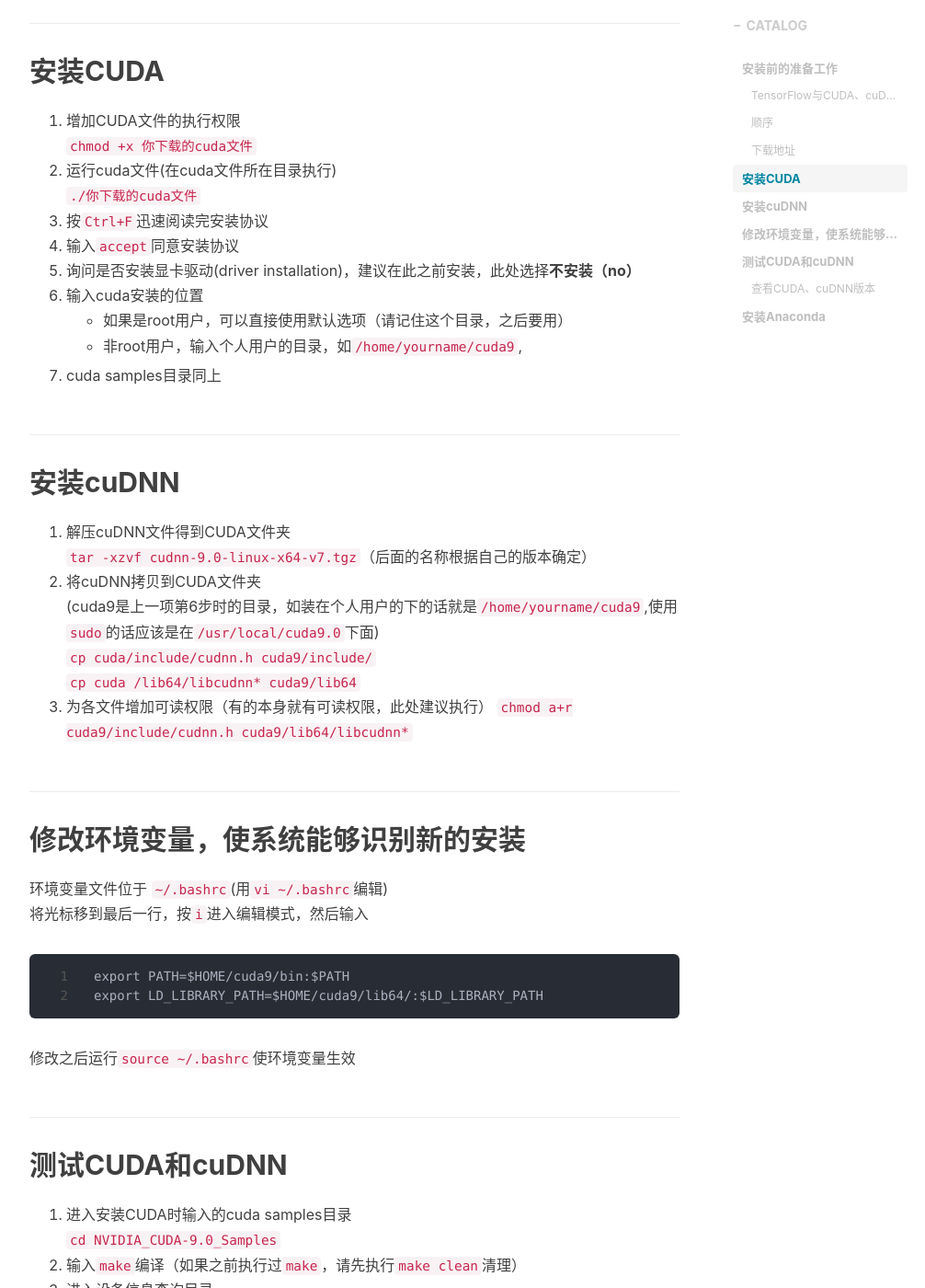
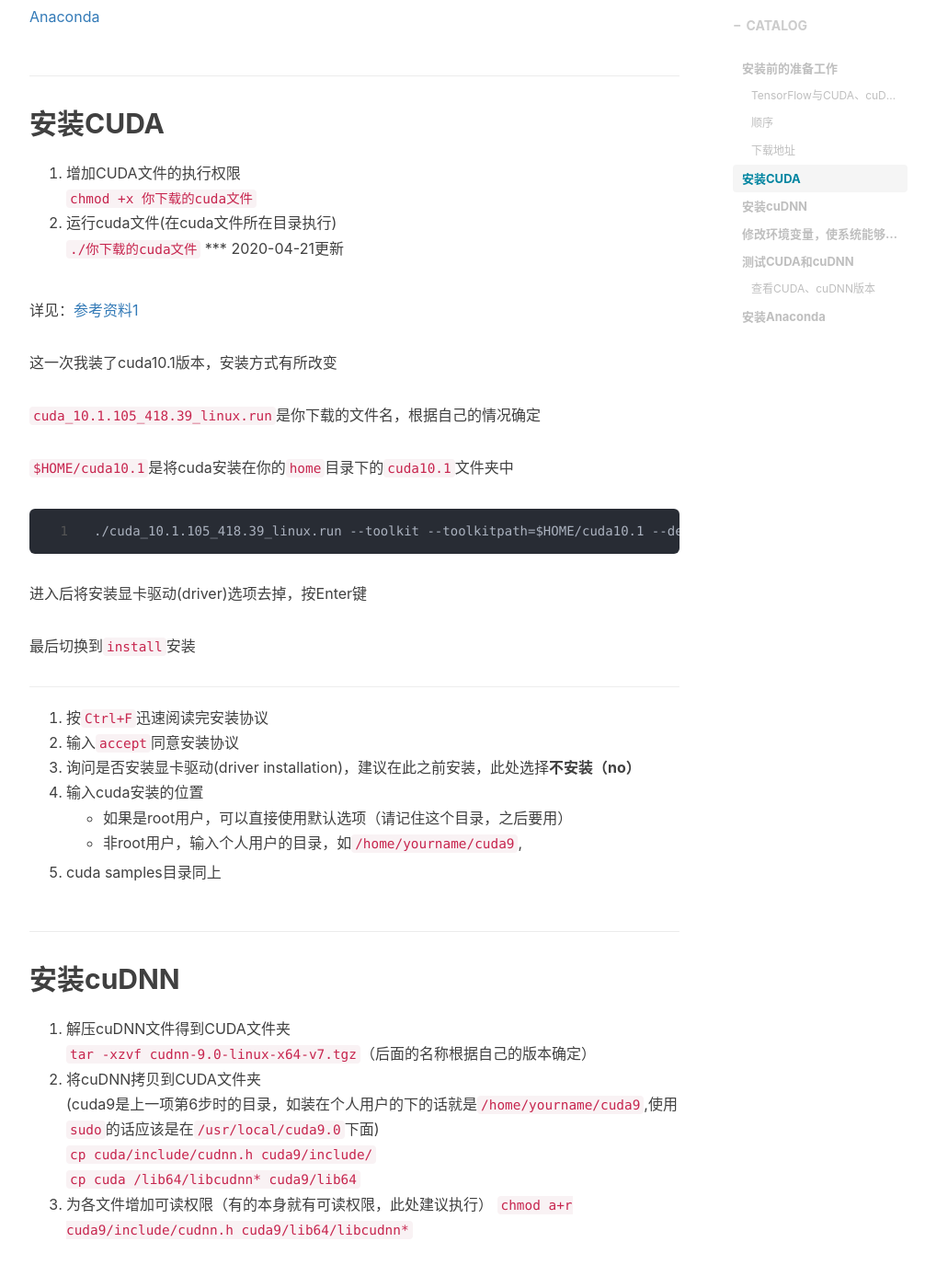
Before and after one commit to aspenstarss/aspenstarss.github.io, a Jekyll site: the page built from _posts/2019-03-18-Linux下TensorFlow环境搭建.md, in a window 1280 px wide and 1400 px high, scrolled down 2143 px. Shown: the whole window at 92% size, without its empty margins (233-1239 px from the left). Built offline with Jekyll 4.4.1, drawn with Linux system fonts in a browser that asks for light colours; nearby versions of some CDN libraries; comment, search, counter and statistics services are not loaded; some of the changed text lies outside the part shown.

Commit message:
更新安装cuda10.1遇到的问题

````diff
--- a/_posts/2019-03-18-Linux下TensorFlow环境搭建.md
+++ b/_posts/2019-03-18-Linux下TensorFlow环境搭建.md
@@ -12,6 +12,8 @@ tags:
     - CUDA
     - CUDNN
 ---
+
+更新于2020-4-21
 
 ## 安装前的准备工作
 
@@ -61,12 +63,31 @@ cuDNN（CUDA Deep Neural Network library）：是NVIDIA打造的针对深度神
 `chmod +x 你下载的cuda文件`
 2. 运行cuda文件(在cuda文件所在目录执行)
 `./你下载的cuda文件`
+***
+2020-04-21更新
+
+详见：[参考资料1](https://forums.developer.nvidia.com/t/failing-to-install-10-1-via-run-file-on-rhel7-as-non-root/72087/5)
+
+这一次我装了cuda10.1版本，安装方式有所改变
+
+`cuda_10.1.105_418.39_linux.run`是你下载的文件名，根据自己的情况确定
+
+`$HOME/cuda10.1`是将cuda安装在你的`home`目录下的`cuda10.1`文件夹中
+```
+./cuda_10.1.105_418.39_linux.run --toolkit --toolkitpath=$HOME/cuda10.1 --defaultroot=$HOME/cuda10.1
+```
+进入后将安装显卡驱动(driver)选项去掉，按Enter键
+
+最后切换到`install`安装
+
+***
+
 3. 按`Ctrl+F`迅速阅读完安装协议
 4. 输入`accept`同意安装协议
 5. 询问是否安装显卡驱动(driver installation)，建议在此之前安装，此处选择**不安装（no）**
 6. 输入cuda安装的位置
-  - 如果是root用户，可以直接使用默认选项（请记住这个目录，之后要用）
-  - 非root用户，输入个人用户的目录，如`/home/yourname/cuda9`,
+    - 如果是root用户，可以直接使用默认选项（请记住这个目录，之后要用）
+    - 非root用户，输入个人用户的目录，如`/home/yourname/cuda9`,
 7. cuda samples目录同上
 
 ## 安装cuDNN
@@ -94,8 +115,21 @@ export LD_LIBRARY_PATH=$HOME/cuda9/lib64/:$LD_LIBRARY_PATH
 ## 测试CUDA和cuDNN
 
 1. 进入安装CUDA时输入的cuda samples目录
-`cd NVIDIA_CUDA-9.0_Samples`
+`cd NVIDIA_CUDA-9.0_Samples` 或者 `cd cuda/samples/1_Utilities/deviceQuery`
 2. 输入`make`编译（如果之前执行过`make`，请先执行`make clean`清理）
+***
+如果此处出现`nvcc fatal   : Unsupported gpu architecture 'compute_75'`错误
+
+在Makefile的275行附近，有一个`SMS ?= 30 35 37 50 52 60 61 70 75`
+
+删除大于你GPU算力的数，比如我的是`GTX 1080Ti`，算力是6.1，所以删去70和75
+
+即改成`SMS ?= 30 35 37 50 52 60 61`
+
+重新make即可
+
+[算力查询](https://developer.nvidia.com/cuda-gpus#compute),进去选择你GPU的系列型号即可看到
+***
 3. 进入设备信息查询目录
 `cd ~/NVIDIA_CUDA-9.0_Samples/bin/x86_64/linux/release`
 4. 运行` ./deviceQuery `
@@ -138,3 +172,6 @@ to PATH in your /home/hj/.bashrc ? [yes|no]
 `pip install tensorflow==1.12`(1.12可替换为你的指定版本)
 
 **至此安装完毕**
+
+参考资料
+1. [NVIDIA Corporation - Failing to install 10.1 via .run file on RHEL7 as non-root](https://forums.developer.nvidia.com/t/failing-to-install-10-1-via-run-file-on-rhel7-as-non-root/72087/5)
````
